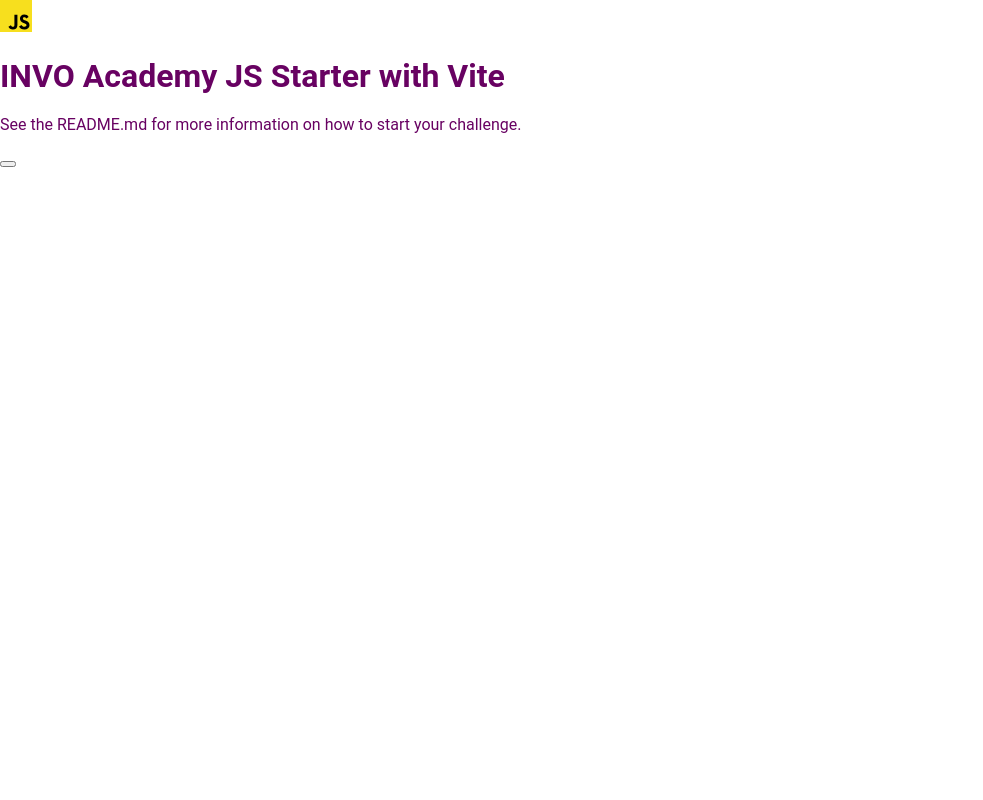
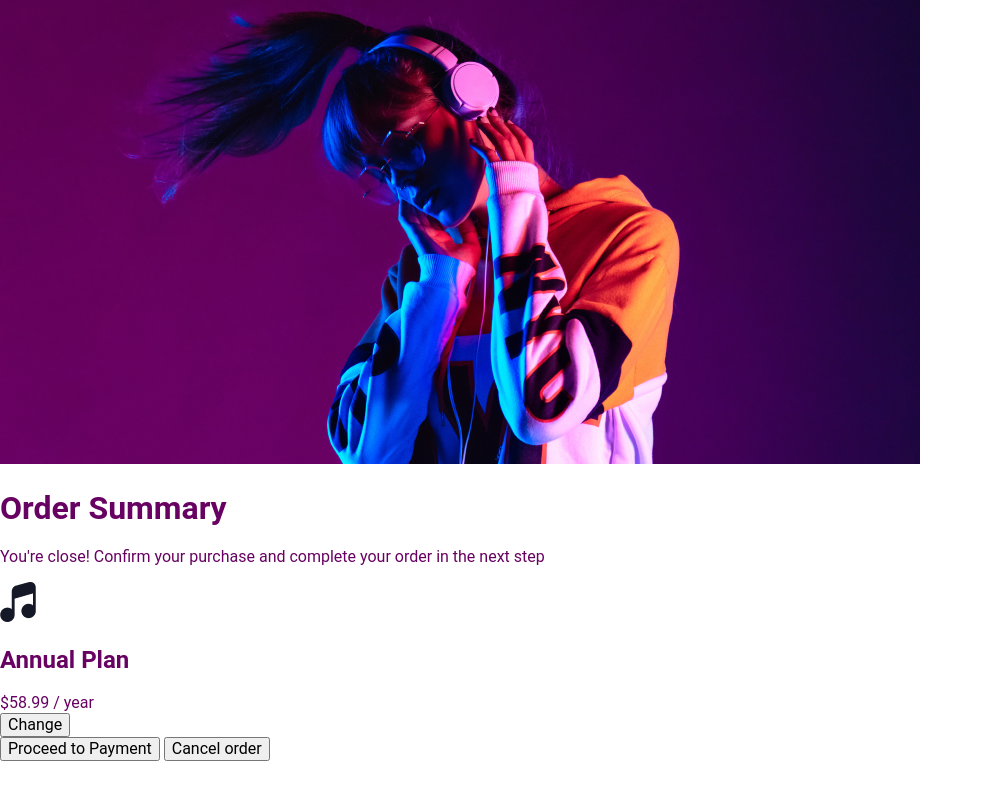
Before and after one commit to greedyChicken/order-summary, a website built with Vite: page index.html in a window 1280 px wide. Shown: the whole page, without its empty margins (0-983 px from the left). Built offline with nearby package versions, Linux system fonts and the light colour scheme.

Commit message:
clean index.html and add structure for elements

```diff
--- a/index.html
+++ b/index.html
@@ -3,29 +3,36 @@
 
 <head>
   <meta charset="UTF-8" />
-  <link rel="icon" type="image/svg+xml" href="/vite.svg" />
   <meta name="viewport" content="width=device-width, initial-scale=1.0" />
   <title>INVO Academy JS Starter with Vite</title>
 </head>
 
-<!-- In order to start your challenge, remove all the content inside <div id="home-page"></div> and start coding :) -->
-
 <body>
   <div id="home-page">
-    <div>
-      <img src="/public/images/javascript.svg" class="logo vanilla" alt="JavaScript logo" />
-      <h1>INVO Academy JS Starter with Vite</h1>
-      <p>
-        See the README.md for more information on how to start your challenge.
-      </p>
-      <div class="card">
-        <button id="counter" type="button"></button>
+    <img src="public/images/photo.png" alt="girl listening to music photo" class="image"/>
+    <section class="summary">
+      <div class="summary__description">
+        <h1 class="summary__title">Order Summary</h1>
+        <p class="summary__text">You're close! Confirm your purchase and complete your order in the next step</p>
       </div>
+      <div class="summary__purchase">
+        <img src="public/images/Vector.png" alt="music note" class="summary__note">
+        <div class="summary__choice">
+          <div class="summary__product">
+            <h2 class="summary__product-name">Annual Plan</h2>
+            <span class="summary__product-price">$58.99 / year</span>
+          </div>
+          <button class="summary__button-change">Change</button>
+        </div>
+      </div>
+    </section>
+    <div class="buttons">
+      <button class="buttons__button-proceed">Proceed to Payment</button>
+      <button class="buttons__button-cancel">Cancel order</button>
     </div>
   </div>
 
   <script type="module" src="/src/global-scripts/main.js"></script>
-  <script type="module" src="/src/pages/home-page/scripts/home-page.js"></script>
 </body>
 
 </html>
```
